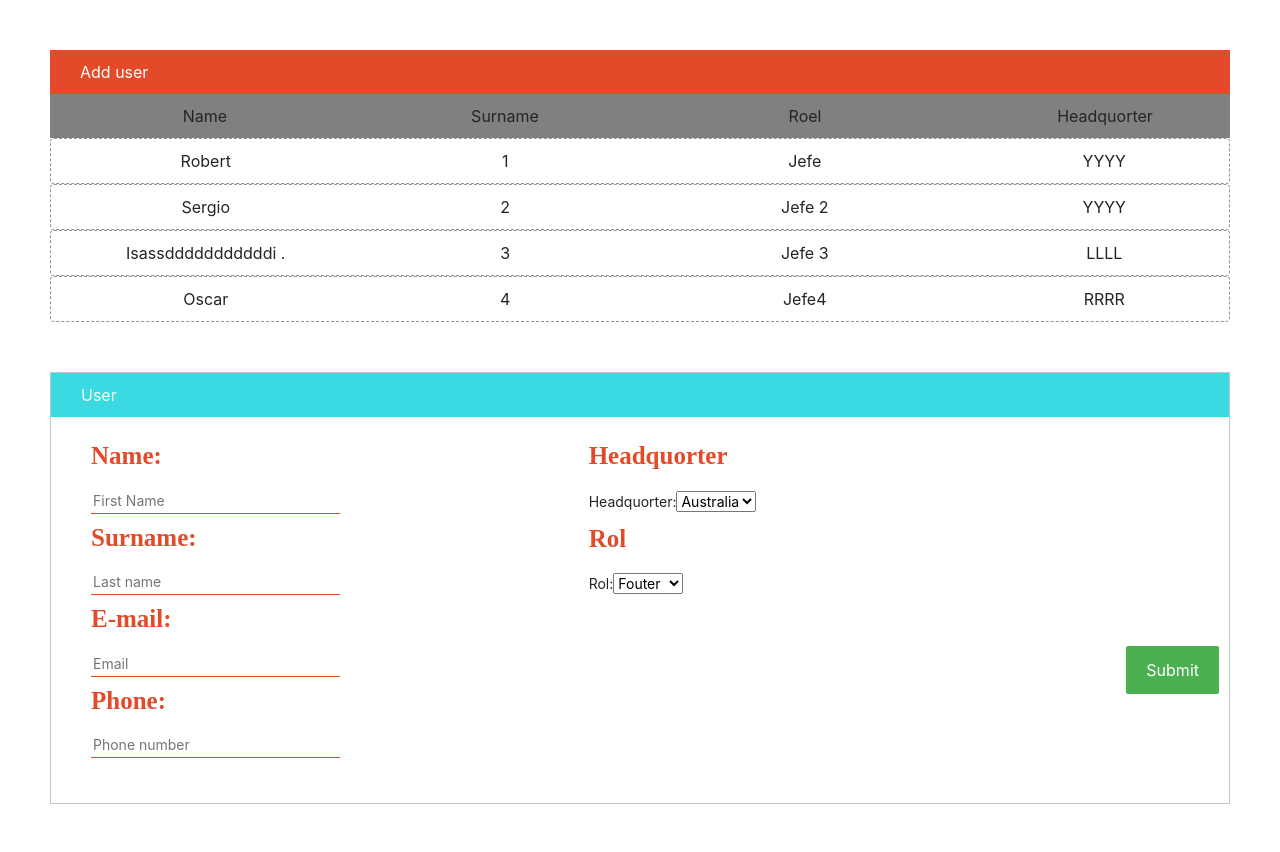
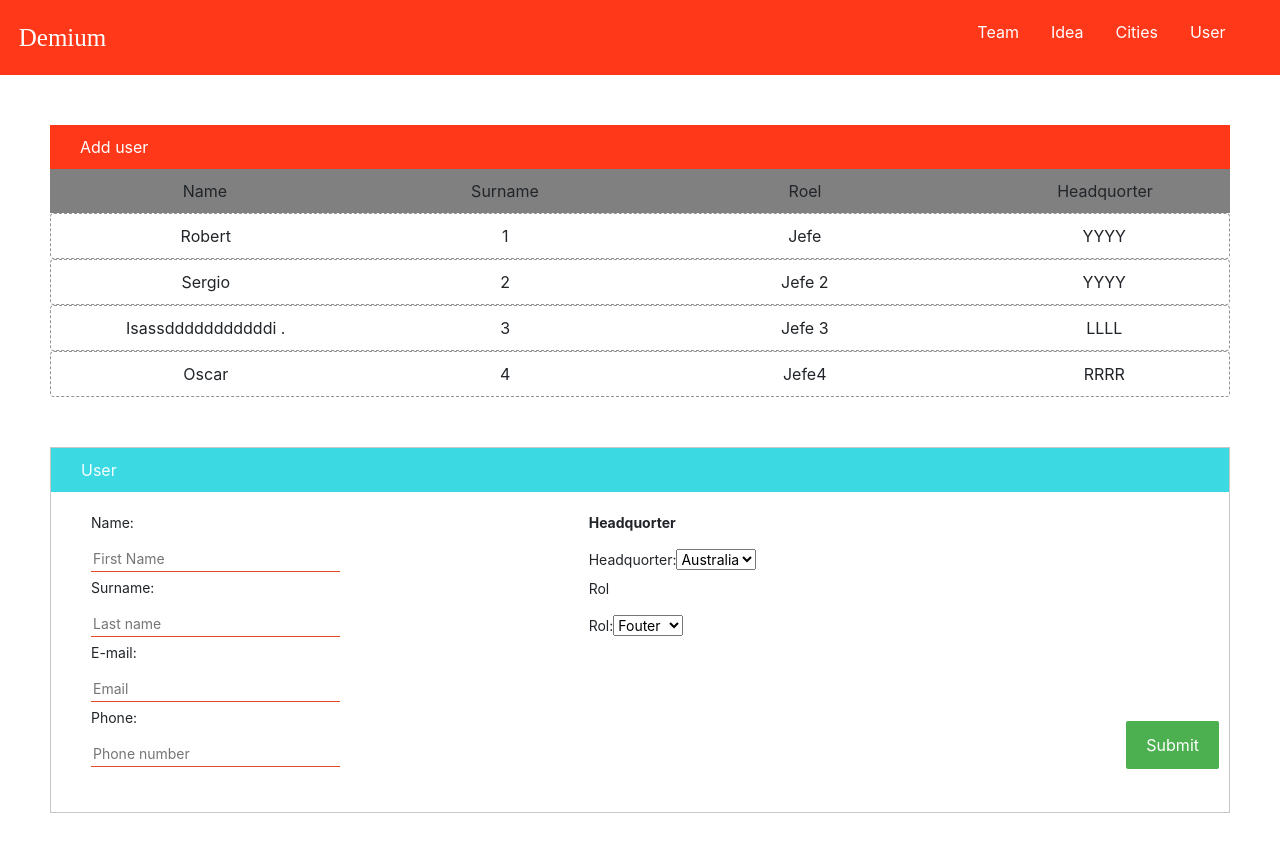
Before and after one commit to robertmc1/React_Project, a React (Create React App) app: page / in a window 1280 px wide. Shown: the top 852 px of the page. Built offline with nearby package versions, Linux system fonts and the light colour scheme.

Commit message:
Header completado

```diff
--- a/public/index.html
+++ b/public/index.html
@@ -40,5 +40,8 @@
       To begin the development, run `npm start` or `yarn start`.
       To create a production bundle, use `npm run build` or `yarn build`.
     -->
+    <script src="https://code.jquery.com/jquery-3.3.1.slim.min.js" integrity="sha384-q8i/X+965DzO0rT7abK41JStQIAqVgRVzpbzo5smXKp4YfRvH+8abtTE1Pi6jizo" crossorigin="anonymous"></script>
+    <script src="https://cdnjs.cloudflare.com/ajax/libs/popper.js/1.14.6/umd/popper.min.js" integrity="sha384-wHAiFfRlMFy6i5SRaxvfOCifBUQy1xHdJ/yoi7FRNXMRBu5WHdZYu1hA6ZOblgut" crossorigin="anonymous"></script>
+    <script src="https://stackpath.bootstrapcdn.com/bootstrap/4.2.1/js/bootstrap.min.js" integrity="sha384-B0UglyR+jN6CkvvICOB2joaf5I4l3gm9GU6Hc1og6Ls7i6U/mkkaduKaBhlAXv9k" crossorigin="anonymous"></script>
   </body>
 </html>
--- a/src/App.css
+++ b/src/App.css
@@ -9,7 +9,7 @@
 }
 
 #headTitle{
-  background: #E24A29;
+  background: #ff381a;
   padding: 10px;
   padding-left: 30px;
   color: white;
@@ -96,9 +96,40 @@ input[type=submit] {
     font-size: 14px;
 }
 
-#textoGrande{
-    color: #E24A29;
+#textoGrande[]{
+    color: #ff381a;
     font-size: 25px;
     font-family: fsans-serif;
     font-weight: bold;
 }
+
+/* -------------------HEADER------------------*/
+#demiumTitle{
+    float:Left;
+    font-family: "Lucida Bright";
+    font-size: 25px;
+    color: white;
+    margin: 1%;
+}
+
+#header {
+    list-style-type: none;
+    margin: 0;
+    padding: 0.5%;
+    padding-right: 3%;
+    overflow: hidden;
+    background: #ff381a;
+}
+
+.botonesMenu {
+    float: right;
+}
+
+#header a {
+    display: block;
+    color: white;
+    text-align: center;
+    padding: 14px 16px;
+}
+
+/*---------------------FOOTER---------------------*/
--- a/src/App.js
+++ b/src/App.js
@@ -1,10 +1,11 @@
 import React, { Component } from 'react';
 import './App.css';
 
-import Cabecera from './components/Cabecera';
+import TablaMostrarDatosUser from './components/TablaMostrarDatosUser';
 import FormularioAddUser from './components/FormularioAddUser'
 
 import {user} from './user.json'
+import Header from "./components/Header";
 
 
 class App extends Component {
@@ -23,16 +24,19 @@ class App extends Component {
           <div className="card">
 
             <div className="grid-container">
-              <div>
+                <div id="name">
                   {user.name}
                 </div>
-              <div>
+
+                <div id="surname">
                   {user.surname}
                 </div>
-              <div>
+
+                <div id="rol">
                   {user.rol}
                 </div>
-              <div>
+
+                <div id="role">
                 {user.headquorter}
                 </div>
             </div>
@@ -44,11 +48,15 @@ class App extends Component {
 
     return (
         <div>
-        <Cabecera />
+            <Header/>
+            <div>
+                <TablaMostrarDatosUser />
                 {user}
                 <FormularioAddUser/>
 
             </div>
+        </div>
+
     );
   }
 }
--- a/src/components/FormularioAddUser.jsx
+++ b/src/components/FormularioAddUser.jsx
@@ -14,7 +14,6 @@ class FormularioAddUser extends Component {
         };
     }
 
-
     render() {
         return (
             <div>
@@ -26,7 +25,6 @@ class FormularioAddUser extends Component {
                          </div>
                      </div>
 
-
                      <div className="grid-container-form" id="paddingForm">
                          <div >
                              <div id="divForm" >
@@ -35,10 +33,11 @@ class FormularioAddUser extends Component {
                                  </div>
                                  <div>
                                      <input
-                                         onChange={""}
+
                                          type="text"
                                          name="name"
-                                         placeholder="First Name" />
+                                         placeholder="First Name"
+                                     />
                                  </div>
                              </div>
                              <div id="divForm">
@@ -46,10 +45,11 @@ class FormularioAddUser extends Component {
                                      <label htmlFor="name" id="textoGrande">Surname:</label>
                                  </div>
                                  <div>
-                                     <input onChange={""}
+                                     <input
                                             type="text"
                                             name="surname"
-                                            placeholder="Last name" />
+                                            placeholder="Last name"
+                                     />
                                  </div>
                              </div>
                              <div id="divForm">
@@ -58,10 +58,11 @@ class FormularioAddUser extends Component {
                                  </div>
                                  <div>
                                      <input
-                                         onChange={""}
+
                                          type="text"
                                          name="mail"
-                                         placeholder="Email" />
+                                         placeholder="Email"
+                                     />
                                  </div>
                              </div>
                              <div id="divForm">
@@ -71,10 +72,11 @@ class FormularioAddUser extends Component {
 
                                  <div>
                                      <input
-                                         onChange={""}
+
                                          type="text"
                                          name="phone"
-                                         placeholder="Phone number" />
+                                         placeholder="Phone number"
+                                     />
                                  </div>
                              </div>
                          </div>
@@ -85,7 +87,7 @@ class FormularioAddUser extends Component {
                                  <label htmlFor="Headquorter">Headquorter:</label>
                                  <select
                                      name="country" id="pais"
-                                     onChange={""}>
+                                     onChange={this.handleInput}>
                                      <option value="au">Australia</option>
                                      <option value="ca">Canada</option>
                                      <option value="usa">USA</option>
@@ -96,7 +98,7 @@ class FormularioAddUser extends Component {
                                  <label htmlFor="Rol">Rol:</label>
                                  <select
                                      name="rol"
-                                     onChange={""}>
+                                     onChange={this.handleInput}>
                                      <option value="au">Fouter</option>
                                      <option value="ca">XXXXX</option>
                                      <option value="usa">YYYYY</option>
--- /dev/null
+++ b/src/components/Header.jsx
@@ -0,0 +1,22 @@
+import  React, {Component} from 'react';
+
+
+class Header extends Component{
+
+    render(){
+        return(
+            <div>
+                <ul id={"header"}>
+                    <li className={"botonesMenu"}><a  href="#home">User</a></li>
+                    <li className={"botonesMenu"}><a href="#news">Cities</a></li>
+                    <li className={"botonesMenu"}><a href="#contact">Idea</a></li>
+                    <li className={"botonesMenu"}><a href="#contact">Team</a></li>
+                    <div id={"demiumTitle"}>Demium</div>
+                </ul>
+            </div>
+
+        )
+    }
+}
+
+export default Header;
--- a/src/components/Cabecera.js
+++ b/src/components/TablaMostrarDatosUser.js
@@ -1,6 +1,6 @@
 import  React, {Component} from 'react';
 
-class Cabecera extends Component{
+class TablaMostrarDatosUser extends Component{
     render(){
         return(
             <div id="cuadrogeneral">
@@ -31,4 +31,4 @@ class Cabecera extends Component{
 }
 
 
-export default Cabecera;
+export default TablaMostrarDatosUser;
```
Also changed, not shown: src/components/Footer.jsx (added). Lines whose indentation alone changed are shown as unchanged.
